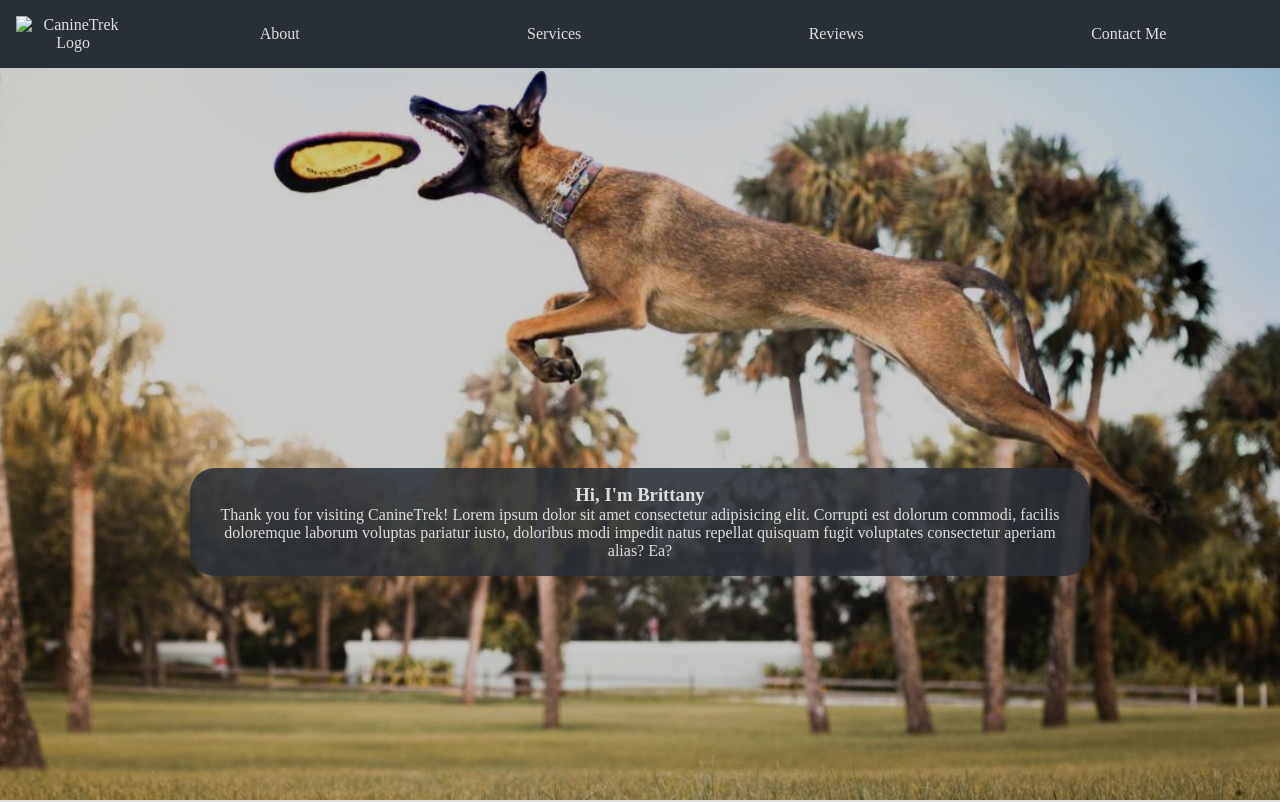
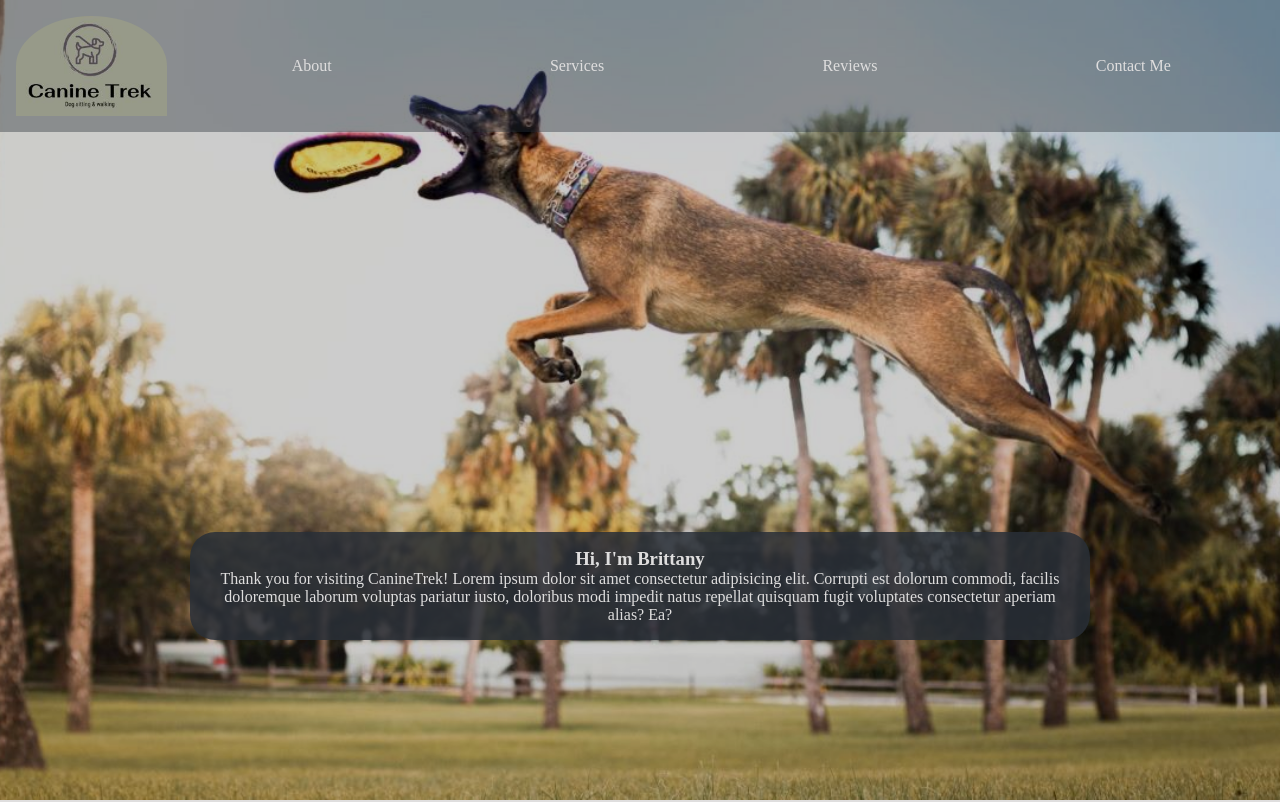
Before and after one commit to jessamillz/caninetrek, a plain HTML site: page index.html in a window 1280 px wide. Shown: the top 802 px of the page. Drawn offline with Linux system fonts and the light colour scheme.

Commit message:
Edit logo and header

```diff
--- a/css/style.css
+++ b/css/style.css
@@ -23,14 +23,18 @@ body {
 /* LAYOUT
 /*******************************************/
 header {
-    background-color: #292f37;
+    background-color: #292f3767;
     color: #dfdede;
     display: flex;
     align-items: center;
     justify-content: space-around;
+
 }
 .logo {
-    padding: 1rem;
+    margin: 1rem;
+    height: 100px;
+    border-top-left-radius: 50%;
+    border-top-right-radius: 50%;
 }
 nav {
     width: 100%;
--- a/index.html
+++ b/index.html
@@ -17,7 +17,7 @@
         <section class="hero">
             <div class="hero-content">
                 <header>
-                    <img class="logo" src="" alt="CanineTrek Logo">
+                    <img class="logo" src="resources/images/top-logo.jpg" alt="CanineTrek Logo">
                     <nav>
                         <ul>
                             <a href="about.html"><li>About</li></a>
```
